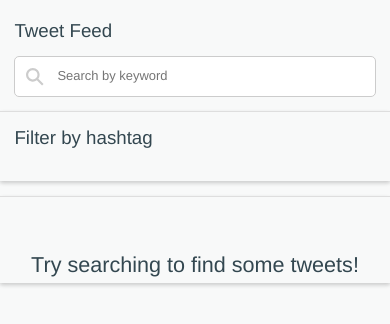
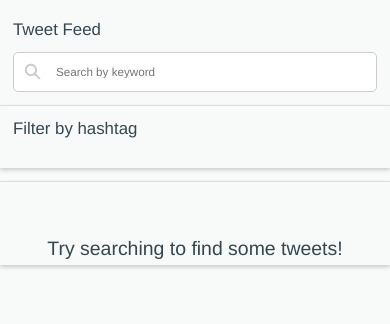
Before and after one commit to sbefort/science37, a React (Create React App) app in the folder frontend/: page / in a window 390 px wide. Shown: the top 324 px of the page. Built offline with nearby package versions, Linux system fonts and the light colour scheme.

Commit message:
Responsive font size

```diff
--- a/frontend/src/styles/global.js
+++ b/frontend/src/styles/global.js
@@ -37,7 +37,7 @@ export const GlobalStyles = createGlobalStyle`
   }
 
   @media (max-width: 800px) {
-    body {
+    html, body {
       padding: 0;
       font-size: 0.9em;
     }
```
